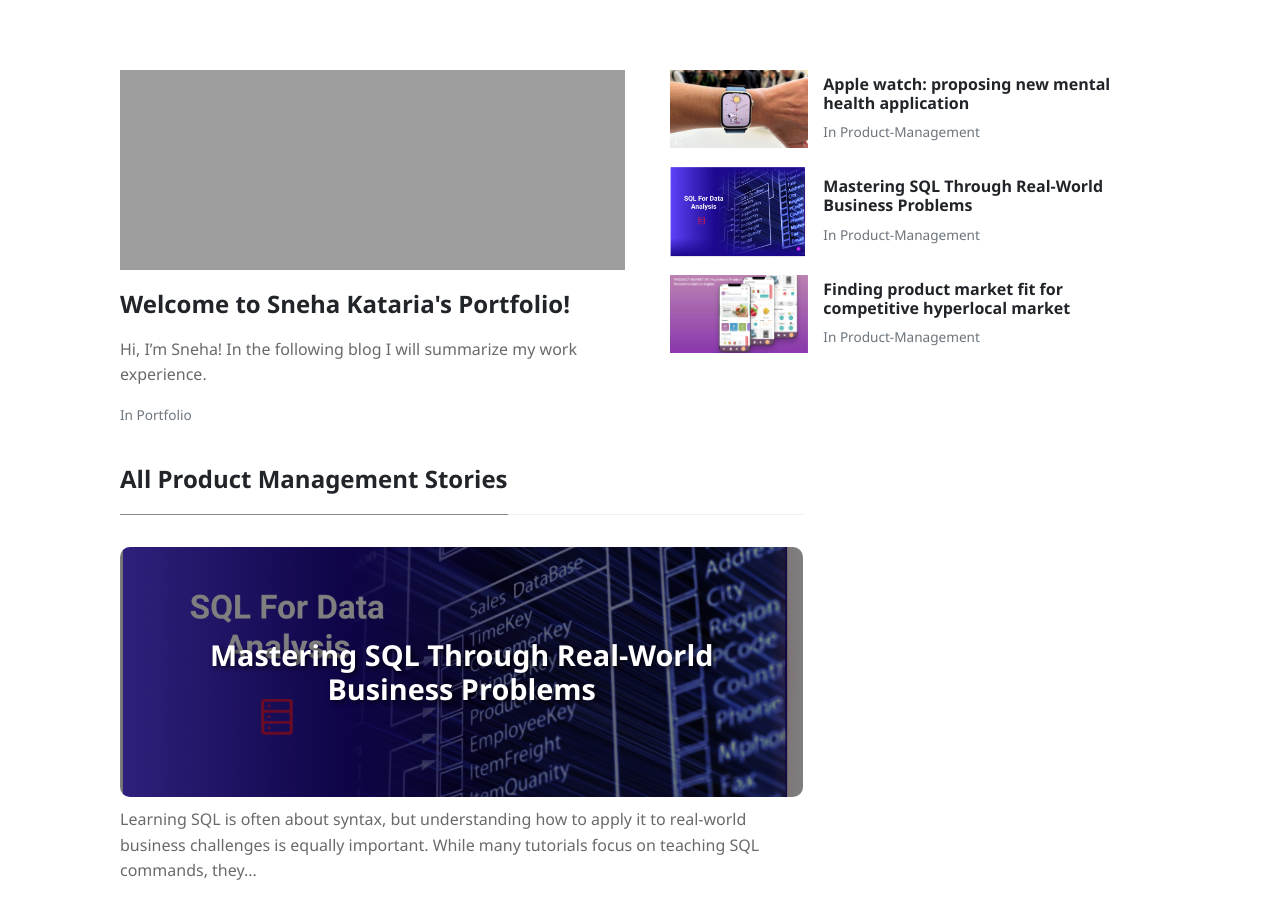
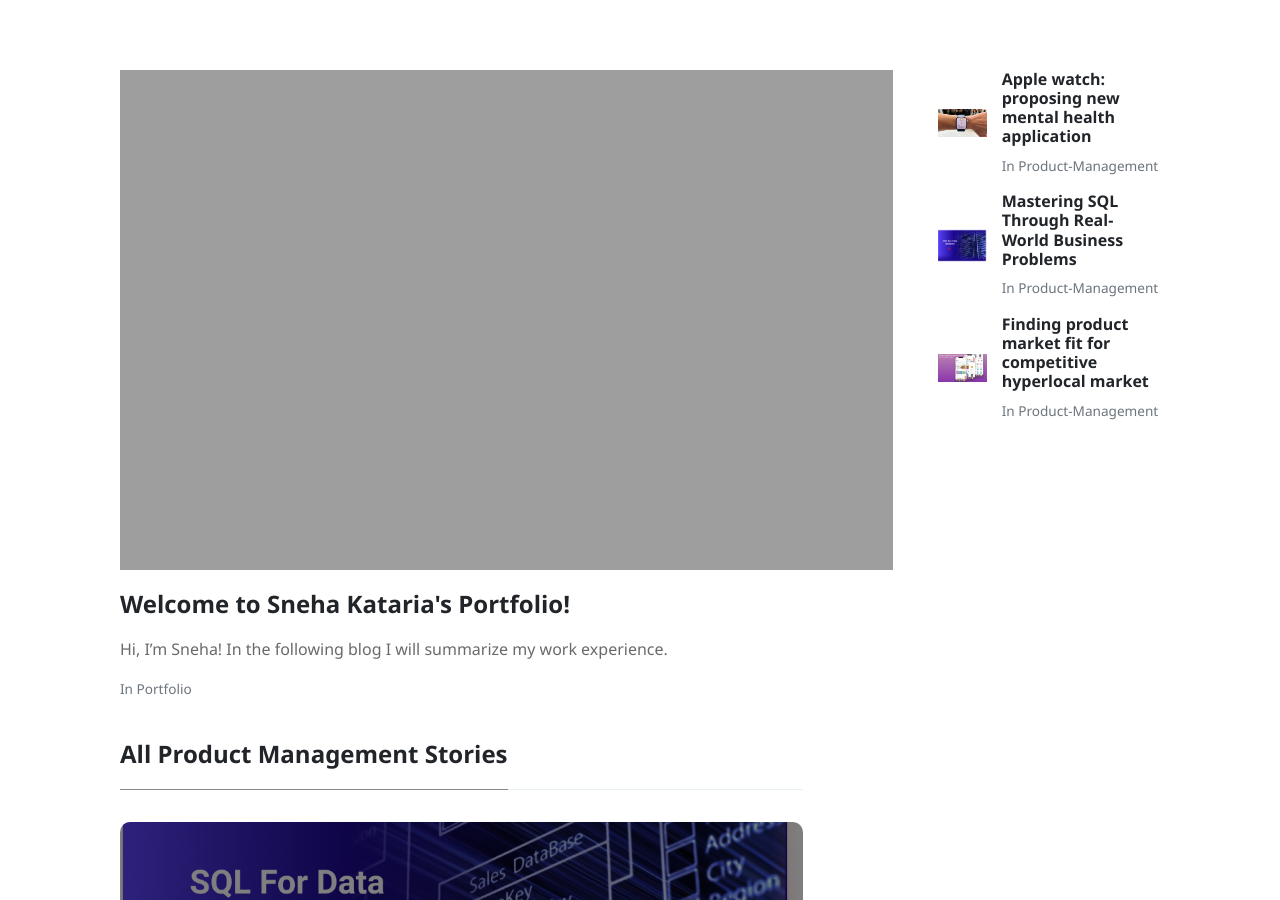
Before and after one commit to sneha-kataria/blog, a Jekyll site: the page built from index.html, in a window 1280 px wide and 900 px high. Built offline with Jekyll 4.4.1, drawn with Linux system fonts in a browser that asks for light colours; nearby versions of some CDN libraries; the list of posts is cut into pages by our own code.

Commit message:
Fixed the welcome image.

```diff
--- a/index.html
+++ b/index.html
@@ -16,10 +16,12 @@ description: "Hey I am Sneha Kataria, and this my blog."
 
     <!-- latest post -->
     {% assign latest_post = site.posts | where: "path", "_posts/2019-02-04-welcome-to-Sneha-Blog.markdown" | first %}
-    <div class="col-md-6">
+    {% assign latest_post = site.posts | where: "path", "_posts/2019-02-04-welcome-to-Sneha-Blog.markdown" | first %}
+    <div class="col-md-9">
         <div class="card border-0 mb-4 box-shadow">
             <a href="{{site.baseurl}}{{latest_post.url}}">
-    <div class="topfirstimage" style="background-image: url({% if latest_post.image contains "://" %}{{ latest_post.image }}{% else %} {{site.baseurl}}/{{ latest_post.image}}{% endif %}); height: 200px;    background-size: cover;    background-repeat: no-repeat;"></div>
+                <div class="topfirstimage" style="background-image: url({% if latest_post.image contains "://" %}{{ latest_post.image }}{% else %} {{site.baseurl}}/{{ latest_post.image}}{% endif %}); height: 500px;    background-size: cover;    background-repeat: no-repeat;">
+        </div>
         </a>
         <div class="card-body px-0 pb-0 d-flex flex-column align-items-start">
             <h2 class="h4 font-weight-bold">
@@ -41,7 +43,7 @@ description: "Hey I am Sneha Kataria, and this my blog."
     </div>
 </div>
 
-        <div class="col-md-6">
+        <div class="col-md-3">
 
             <!-- second latest post -->
 
```
Lines whose indentation alone changed are shown as unchanged.
